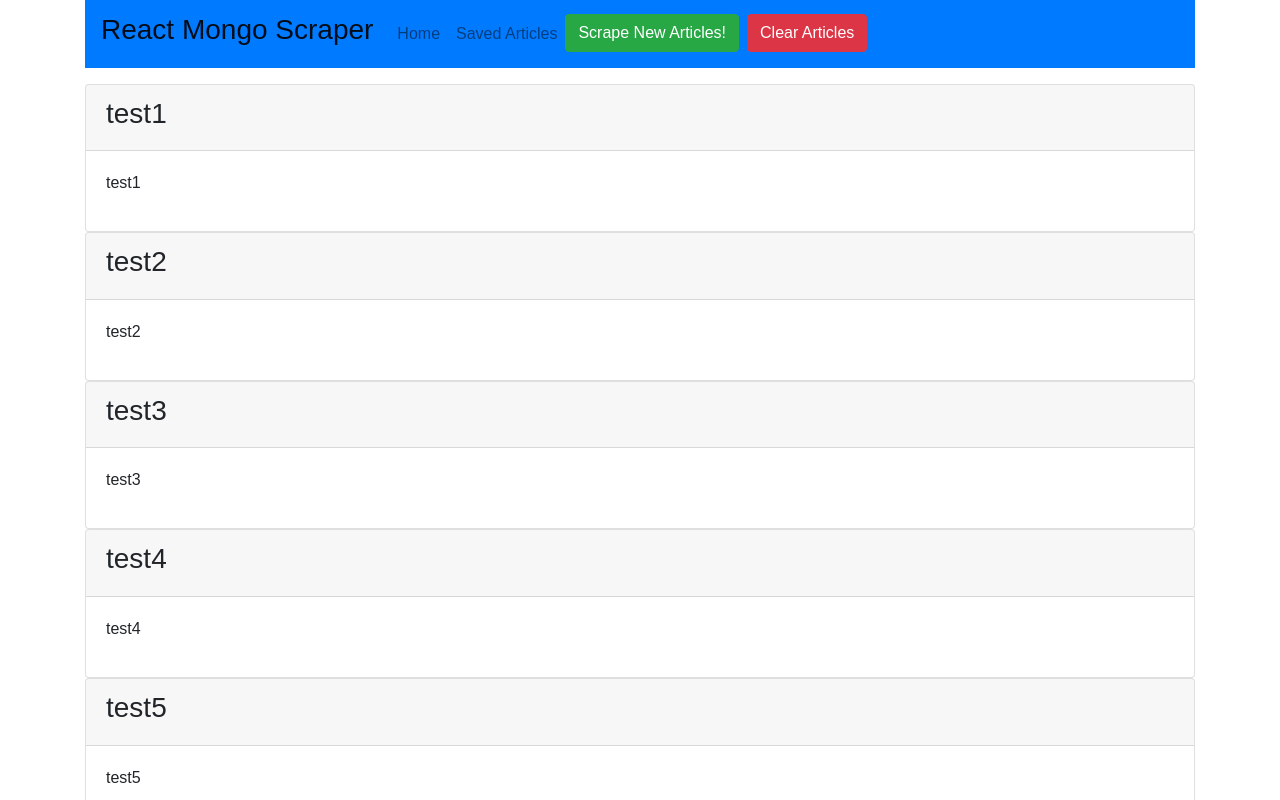
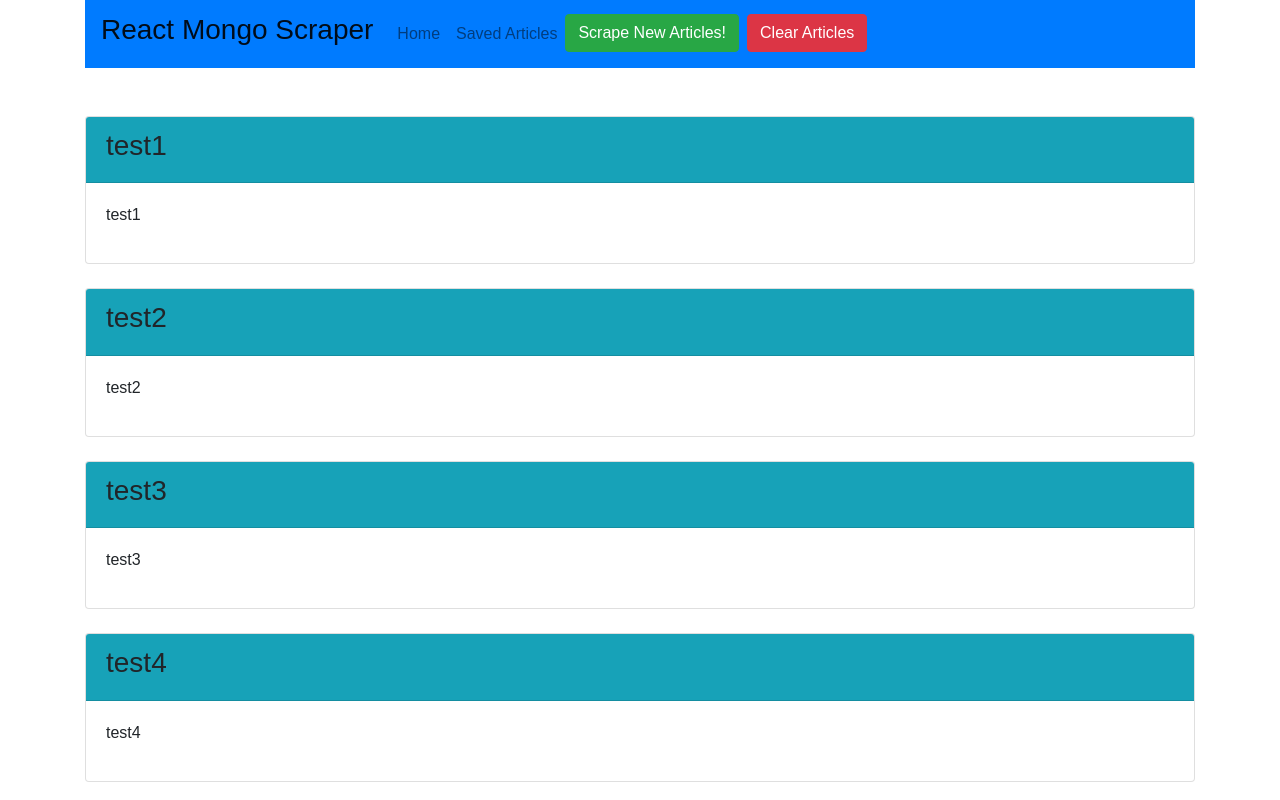
Before and after one commit to Mattmej/NYT-React-Search, a React (Create React App) app in the folder client/: page / in a window 1280 px wide. Shown: the top 800 px of the page. Built offline with nearby package versions, Linux system fonts and the light colour scheme.

Commit message:
Add spacing between article cards and change article card title to light blue color.

```diff
--- a/client/src/components/ArticleDisplay/Article.js
+++ b/client/src/components/ArticleDisplay/Article.js
@@ -3,8 +3,8 @@ import React from "react";
 // class Article extends React.Component {
 const Article = (props) => (
 
-            <div className="card">
-                <div className = "card-header">
+            <div className="card mb-4">
+                <div className = "card-header bg-info">
                     <h3>{props.title}</h3>
                 </div>
 
--- a/client/src/components/ArticleDisplay/ArticleDisplay.js
+++ b/client/src/components/ArticleDisplay/ArticleDisplay.js
@@ -14,7 +14,7 @@ import Article from "./Article";
 // };
 
 const ArticleDisplay = (props) => (
-    <div className = "mt-3">
+    <div className = "mt-5">
         {/* <Article entry = {props.entry}/> */}
         {(props.array).map((article) => {
             return <Article title={article.title} summary={article.summary} date={article.date}/>
```
